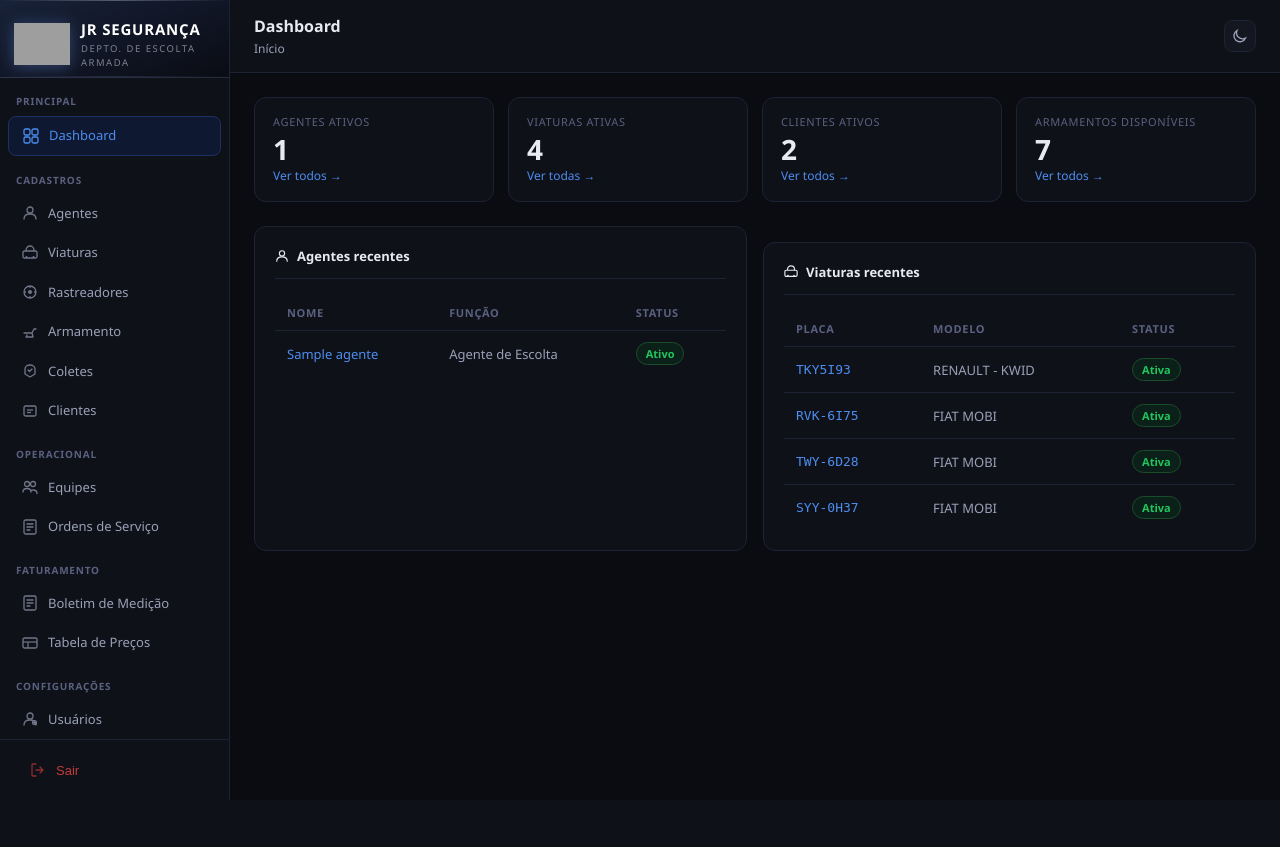
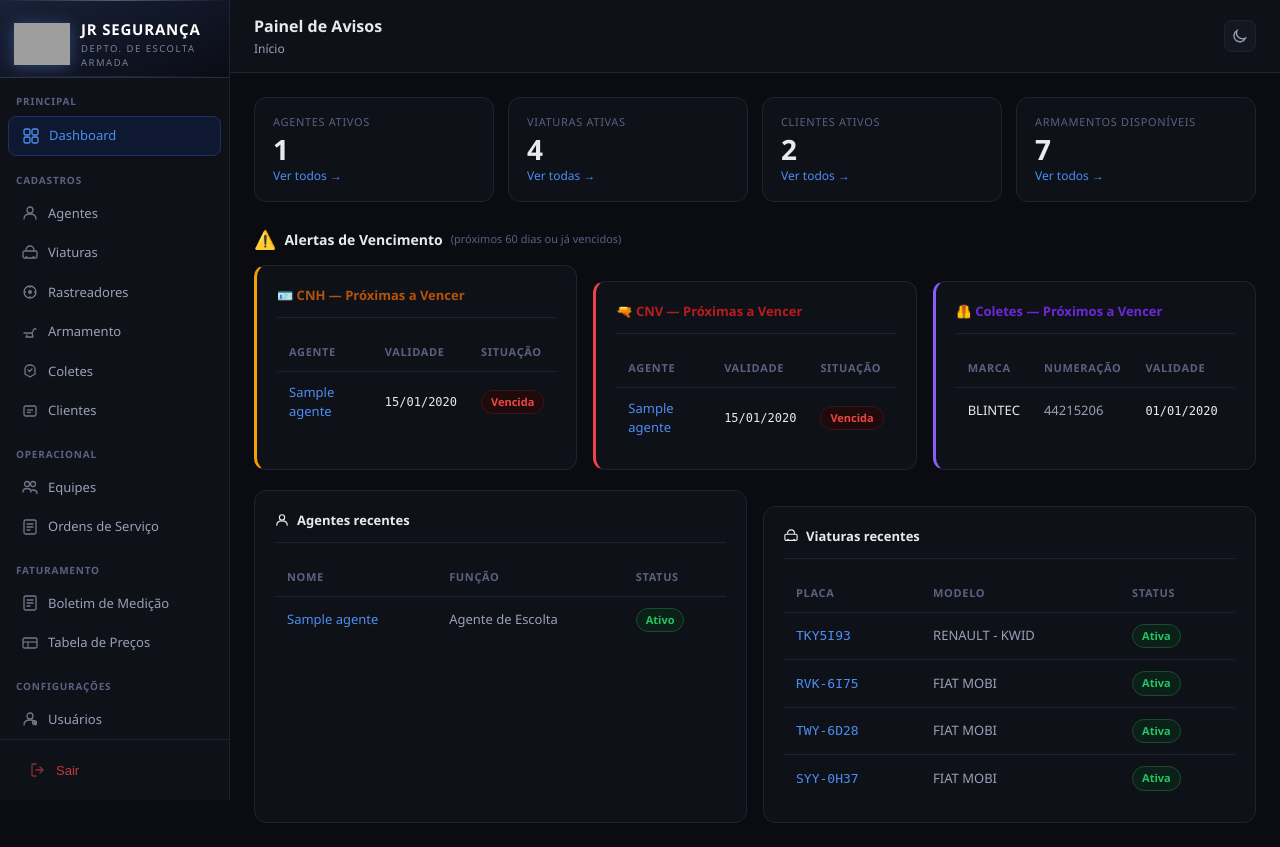
Before and after one commit to gr-blip/escolta-system, a Django app: page / in a window 1280 px wide. Before the commit the page ends 800 px from the top, so only its background shows below. Run offline with Django 3.2, Linux system fonts and the light colour scheme; a user stored in the database is signed in; data comes from the database, SQL or seed files in the repository; tables that the repository leaves empty hold one stand-in row (values such as "Sample post"); grey boxes are pictures that could not be loaded.

Commit message:
dashboard: renomear para Painel de Avisos + alertas CNH/CNV/Colete 60 dias

```diff
--- a/cadastros/templates/cadastros/dashboard.html
+++ b/cadastros/templates/cadastros/dashboard.html
@@ -1,9 +1,11 @@
 {% extends 'cadastros/base.html' %}
-{% block title %}Dashboard{% endblock %}
-{% block page_title %}Dashboard{% endblock %}
+{% block title %}Painel de Avisos{% endblock %}
+{% block page_title %}Painel de Avisos{% endblock %}
 {% block breadcrumb %}<a href="{% url 'dashboard' %}">Início</a>{% endblock %}
 
 {% block content %}
+
+<!-- ── CARDS DE TOTAIS ── -->
 <div class="stats-grid">
   <div class="stat-card">
     <div class="stat-label">Agentes ativos</div>
@@ -27,6 +29,113 @@
   </div>
 </div>
 
+<!-- ── ALERTAS DE VENCIMENTO ── -->
+{% if alertas_cnh or alertas_cnv or alertas_coletes %}
+<div style="margin-bottom:20px">
+  <h2 style="font-size:14px;font-weight:700;color:var(--text1);margin-bottom:12px;display:flex;align-items:center;gap:8px">
+    <span style="font-size:18px">⚠️</span> Alertas de Vencimento
+    <span style="font-size:11px;font-weight:400;color:var(--text3)">(próximos 60 dias ou já vencidos)</span>
+  </h2>
+  <div style="display:grid;grid-template-columns:repeat(auto-fit,minmax(320px,1fr));gap:16px">
+
+    <!-- CNH -->
+    {% if alertas_cnh %}
+    <div class="card" style="border-left:3px solid #f59e0b">
+      <div class="card-title" style="color:#b45309">
+        🪪 CNH — Próximas a Vencer
+      </div>
+      <div class="table-wrap">
+        <table>
+          <thead><tr><th>Agente</th><th>Validade</th><th>Situação</th></tr></thead>
+          <tbody>
+            {% for a in alertas_cnh %}
+            <tr>
+              <td><a href="{% url 'agente_edit' a.pk %}" style="color:var(--blue-light);text-decoration:none">{{ a.nome }}</a></td>
+              <td style="font-family:monospace;font-size:12px">{{ a.cnh_validade|date:"d/m/Y" }}</td>
+              <td>
+                {% if a.cnh_validade < hoje %}
+                  <span class="badge badge-red">Vencida</span>
+                {% else %}
+                  <span class="badge badge-amber">Vence em {{ a.cnh_validade|timeuntil:hoje }}</span>
+                {% endif %}
+              </td>
+            </tr>
+            {% endfor %}
+          </tbody>
+        </table>
+      </div>
+    </div>
+    {% endif %}
+
+    <!-- CNV -->
+    {% if alertas_cnv %}
+    <div class="card" style="border-left:3px solid #ef4444">
+      <div class="card-title" style="color:#b91c1c">
+        🔫 CNV — Próximas a Vencer
+      </div>
+      <div class="table-wrap">
+        <table>
+          <thead><tr><th>Agente</th><th>Validade</th><th>Situação</th></tr></thead>
+          <tbody>
+            {% for a in alertas_cnv %}
+            <tr>
+              <td><a href="{% url 'agente_edit' a.pk %}" style="color:var(--blue-light);text-decoration:none">{{ a.nome }}</a></td>
+              <td style="font-family:monospace;font-size:12px">{{ a.cnv_validade|date:"d/m/Y" }}</td>
+              <td>
+                {% if a.cnv_validade < hoje %}
+                  <span class="badge badge-red">Vencida</span>
+                {% else %}
+                  <span class="badge badge-amber">Vence em {{ a.cnv_validade|timeuntil:hoje }}</span>
+                {% endif %}
+              </td>
+            </tr>
+            {% endfor %}
+          </tbody>
+        </table>
+      </div>
+    </div>
+    {% endif %}
+
+    <!-- COLETES -->
+    {% if alertas_coletes %}
+    <div class="card" style="border-left:3px solid #8b5cf6">
+      <div class="card-title" style="color:#6d28d9">
+        🦺 Coletes — Próximos a Vencer
+      </div>
+      <div class="table-wrap">
+        <table>
+          <thead><tr><th>Marca</th><th>Numeração</th><th>Validade</th><th>Situação</th></tr></thead>
+          <tbody>
+            {% for c in alertas_coletes %}
+            <tr>
+              <td>{{ c.marca }}</td>
+              <td style="color:var(--text2)">{{ c.numeracao }}</td>
+              <td style="font-family:monospace;font-size:12px">{{ c.validade|date:"d/m/Y" }}</td>
+              <td>
+                {% if c.validade < hoje %}
+                  <span class="badge badge-red">Vencido</span>
+                {% else %}
+                  <span class="badge badge-amber">Vence em {{ c.validade|timeuntil:hoje }}</span>
+                {% endif %}
+              </td>
+            </tr>
+            {% endfor %}
+          </tbody>
+        </table>
+      </div>
+    </div>
+    {% endif %}
+
+  </div>
+</div>
+{% else %}
+<div style="background:rgba(5,150,105,.08);border:1px solid rgba(5,150,105,.3);border-radius:10px;padding:14px 18px;margin-bottom:20px;display:flex;align-items:center;gap:10px">
+  <span style="font-size:20px">✅</span>
+  <span style="font-size:13px;color:#065f46;font-weight:500">Nenhum vencimento próximo nos próximos 60 dias. Tudo em dia!</span>
+</div>
+{% endif %}
+
+<!-- ── AGENTES E VIATURAS RECENTES ── -->
 <div style="display:grid;grid-template-columns:1fr 1fr;gap:16px">
   <div class="card">
     <div class="card-title">
@@ -86,4 +195,5 @@
     {% endif %}
   </div>
 </div>
+
 {% endblock %}
--- a/cadastros/views.py
+++ b/cadastros/views.py
@@ -11,6 +11,36 @@ from .forms import AgenteForm, ViaturaForm, RastreadorForm, ArmamentoForm, Clien
 
 @login_required
 def dashboard(request):
+    from datetime import date, timedelta
+
+    hoje = date.today()
+    limite = hoje + timedelta(days=60)  # 2 meses à frente
+
+    # CNH vencida ou vencendo em até 2 meses (agentes ativos)
+    alertas_cnh = Agente.objects.filter(
+        status='ativo'
+    ).exclude(
+        cnh_validade__isnull=True
+    ).filter(
+        cnh_validade__lte=limite
+    ).order_by('cnh_validade')
+
+    # CNV vencida ou vencendo em até 2 meses (agentes ativos)
+    alertas_cnv = Agente.objects.filter(
+        status='ativo'
+    ).exclude(
+        cnv_validade__isnull=True
+    ).filter(
+        cnv_validade__lte=limite
+    ).order_by('cnv_validade')
+
+    # Coletes vencidos ou vencendo em até 2 meses
+    alertas_coletes = Colete.objects.exclude(
+        validade__isnull=True
+    ).filter(
+        validade__lte=limite
+    ).order_by('validade')
+
     context = {
         'total_agentes': Agente.objects.filter(status='ativo').count(),
         'total_viaturas': Viatura.objects.filter(status='ativa').count(),
@@ -18,6 +48,10 @@ def dashboard(request):
         'total_armamentos': Armamento.objects.count(),
         'agentes_recentes': Agente.objects.order_by('-criado_em')[:5],
         'viaturas': Viatura.objects.order_by('-criado_em')[:5],
+        'alertas_cnh': alertas_cnh,
+        'alertas_cnv': alertas_cnv,
+        'alertas_coletes': alertas_coletes,
+        'hoje': hoje,
     }
     return render(request, 'cadastros/dashboard.html', context)
 
```
